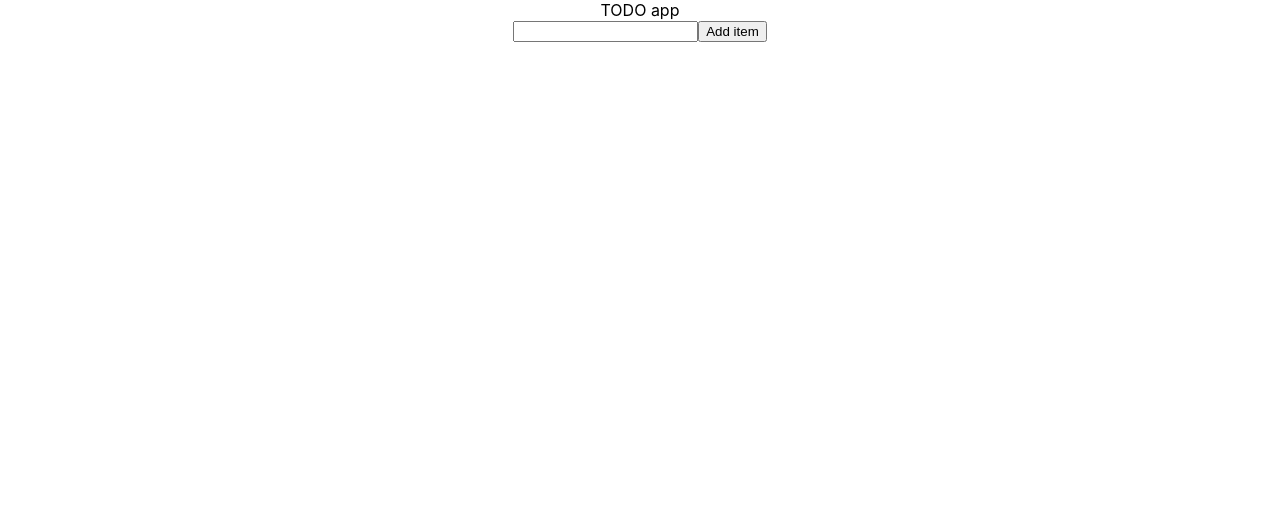
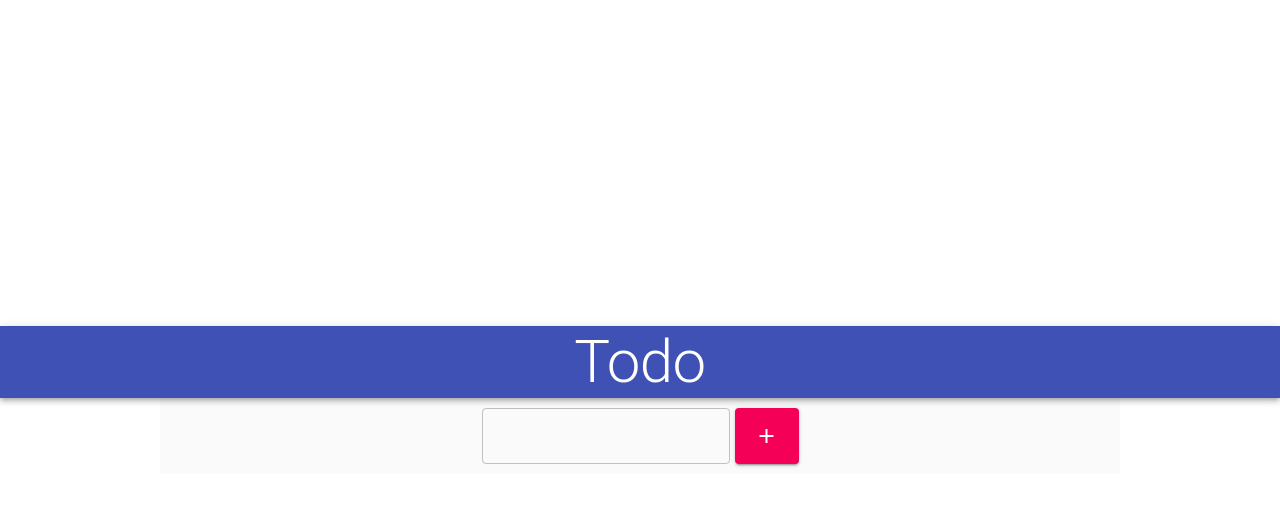
Before and after one commit to jdeocampo20/react-todo, a React (Create React App) app: page / in a window 1280 px wide. Shown: the top 506 px of the page. Built offline with nearby package versions, Linux system fonts and the light colour scheme.

Commit message:
Added material ui styles to Todo form ans used scss

```diff
--- a/package.json
+++ b/package.json
@@ -3,6 +3,8 @@
   "version": "0.1.0",
   "private": true,
   "dependencies": {
+    "@material-ui/core": "^4.4.3",
+    "node-sass": "^4.12.0",
     "react": "^16.10.1",
     "react-dom": "^16.10.1",
     "react-scripts": "3.1.2"
--- a/public/index.html
+++ b/public/index.html
@@ -3,6 +3,7 @@
   <head>
     <meta charset="utf-8" />
     <link rel="shortcut icon" href="%PUBLIC_URL%/favicon.ico" />
+    <link rel="stylesheet" href="https://fonts.googleapis.com/icon?family=Material+Icons" />
     <meta name="viewport" content="width=device-width, initial-scale=1" />
     <meta name="theme-color" content="#000000" />
     <meta
--- a/src/App.css
+++ /dev/null
@@ -1,22 +0,0 @@
-.App {
-  text-align: center;
-}
-
-.App-logo {
-  height: 40vmin;
-}
-
-.App-header {
-  background-color: #282c34;
-  min-height: 100vh;
-  display: flex;
-  flex-direction: column;
-  align-items: center;
-  justify-content: center;
-  font-size: calc(10px + 2vmin);
-  color: white;
-}
-
-.App-link {
-  color: #09d3ac;
-}
--- a/src/App.js
+++ b/src/App.js
@@ -1,11 +1,15 @@
 import React from 'react';
-import TodoComponent from './Components/TodoComponent';
-import './App.css';
+import './App.scss';
+
+import TodoContainer from './Components/TodoContainer/TodoContainer';
+import Navbar from './Components/Navbar/Navbar';
+
 
 function App() {
   return (
     <div className="App">
-      <TodoComponent />
+      <Navbar/>
+      <TodoContainer />
     </div>
   );
 }
--- /dev/null
+++ b/src/App.scss
@@ -0,0 +1,8 @@
+.App {
+  text-align: center;
+  min-height: 100vh;
+  display: flex;
+  flex-direction: column;
+  align-items: center;
+  justify-content: center;
+}
--- /dev/null
+++ b/src/Components/Navbar/Navbar.js
@@ -0,0 +1,18 @@
+import React from 'react';
+import Appbar from '@material-ui/core/AppBar';
+import Toolbar from '@material-ui/core/Toolbar';
+import Typography from '@material-ui/core/Typography';
+
+import './Navbar.scss';
+
+const Navbar = () => (
+    <Appbar position="static" id='navbar'>
+        <Toolbar>
+            <Typography variant="h2" color="inherit">
+                <span>Todo</span>
+            </Typography>
+        </Toolbar>
+    </Appbar>
+)
+
+export default Navbar;
--- /dev/null
+++ b/src/Components/Navbar/Navbar.scss
@@ -0,0 +1,3 @@
+#navbar {
+    align-items: center;
+}
--- a/src/Components/TodoComponent.js
+++ b/src/Components/TodoContainer/TodoContainer.js
@@ -1,9 +1,11 @@
 import React, { useState } from 'react';
+import Container from '@material-ui/core/Container';
 
+import './TodoContainer.scss'
 import TodoList from './TodoList';
-import TodoForm from './TodoForm';
+import TodoForm from './TodoForm/TodoForm';
 
-const TodoComponent = () => {
+const TodoContainer = () => {
     const [todoList, setTodoList] = useState([]);
 
     const addTodo = todo => {
@@ -31,16 +33,16 @@ const TodoComponent = () => {
     };
 
     return (
-        <div>
-            <div>TODO app</div>
+        <Container maxWidth='md' className='todo-container'>
             <TodoForm onSubmit={addTodo} />
             <TodoList
+                className='todo-list'
                 todoList={todoList}
                 toggleTask={toggleTask}
                 deleteTask={deleteTask}
             />
-        </div>
+        </Container>
     );
 };
 
-export default TodoComponent;
+export default TodoContainer;
--- /dev/null
+++ b/src/Components/TodoContainer/TodoContainer.scss
@@ -0,0 +1,12 @@
+.todo-container {
+    display: -ms-flexbox;
+    display: -webkit-flex;
+    display: flex;
+    flex-direction: column;
+    background: #fafafa;
+    height: 100%;
+
+    .todo-list {
+        height: 100%;
+    }
+}
--- a/src/Components/TodoForm.js
+++ b/src/Components/TodoContainer/TodoForm/TodoForm.js
@@ -1,4 +1,9 @@
 import React from 'react';
+import TextField from '@material-ui/core/TextField';
+import Button from '@material-ui/core/Button';
+import Icon from '@material-ui/core/Icon';
+
+import './TodoForm.scss';
 
 class TodoForm extends React.Component {
     state = { todo: '' };
@@ -10,16 +15,19 @@ class TodoForm extends React.Component {
 
     render() {
         return (
-            <form onSubmit={this.handleSubmit}>
-                <input
-                    type="text"
-                    name="todo"
+            <form onSubmit={this.handleSubmit} className='todo-form'>
+                <TextField
+                    type='text'
+                    variant='outlined'
+                    className='add-todo-field'
                     value={this.state.todo}
                     onChange={event =>
                         this.setState({ todo: event.target.value })
                     }
                 />
-                <button>Add item</button>
+                <Button variant='contained' color='secondary'>
+                    <Icon>add</Icon>
+                </Button>
             </form>
         );
     }
--- /dev/null
+++ b/src/Components/TodoContainer/TodoForm/TodoForm.scss
@@ -0,0 +1,10 @@
+.todo-form {
+    padding-top: 10px;
+    padding-bottom: 10px;
+    display: flex;
+    justify-content: center;
+
+    .add-todo-field {
+        padding-right: 5px;
+    }
+}
```
Also changed, not shown: src/Components/TodoContainer/TodoList.js (renamed from src/Components/TodoList.js), 1 other file (tests, documents, lock files or other folders).
